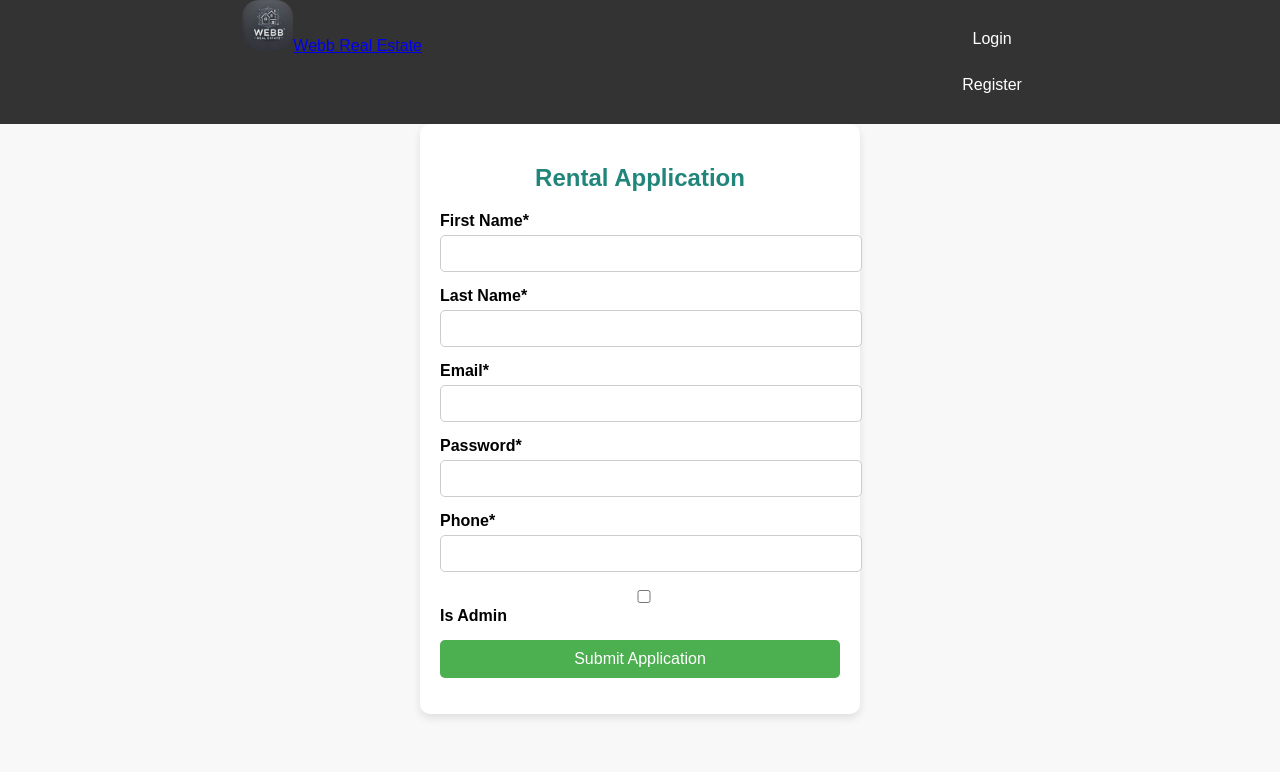
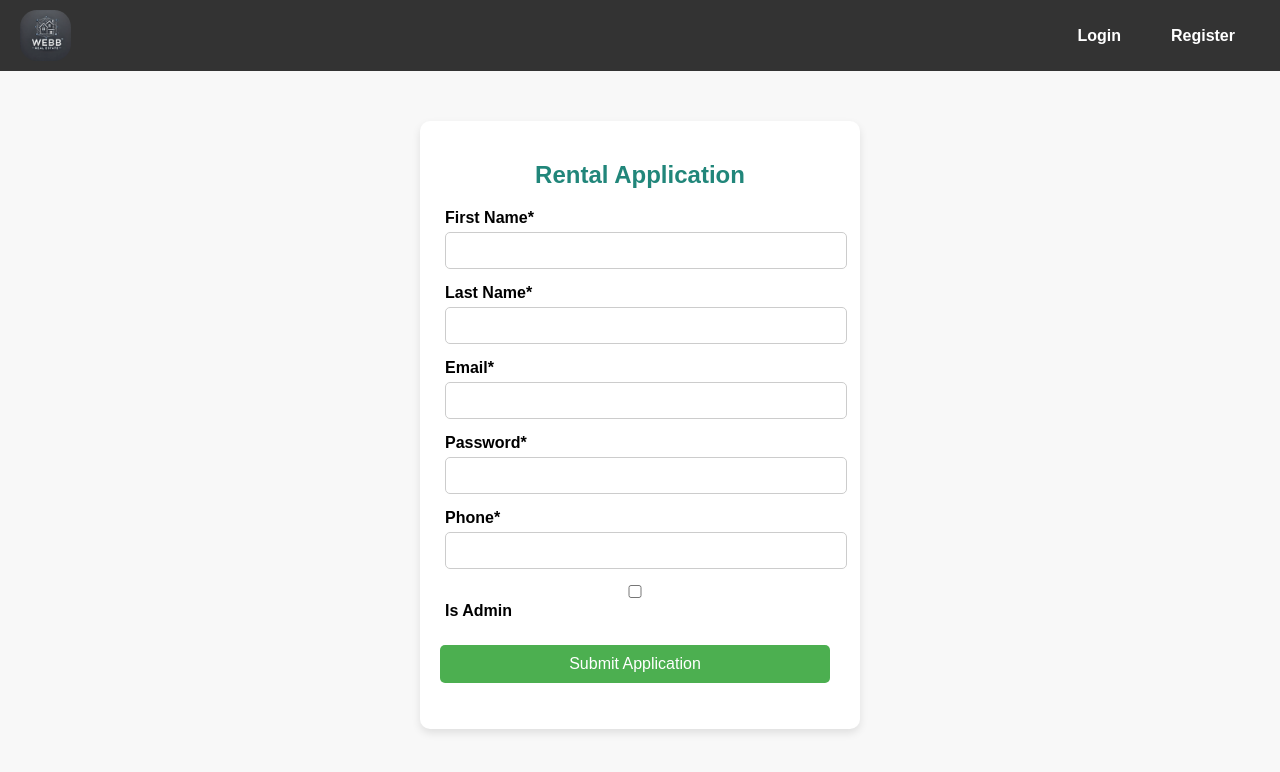
Before and after one commit to ashafer98/rentalapp, a React (Create React App) app in the folder frontEnd/: page /register in a window 1280 px wide. Shown: the top 772 px of the page. Built offline with nearby package versions, Linux system fonts and the light colour scheme.

Commit message:
nav bar fix

```diff
--- a/frontEnd/src/components/Navbar.css
+++ b/frontEnd/src/components/Navbar.css
@@ -1,29 +1,135 @@
+/* Navbar container */
 .navbar {
   background-color: #333;
-  overflow: hidden;
+  padding: 10px 20px;
+  display: flex;
+  justify-content: space-between;
+  align-items: center;
+  position: relative;
+  z-index: 200;
 }
 
-.navbar-list {
-  list-style-type: none;
-  margin: 0;
-  padding: 0;
+/* Logo styling - stays on the left */
+.logo {
   display: flex;
-  justify-content: space-around; /* Adjust alignment */
+  align-items: center;
 }
 
-.navbar-list li {
-  display: inline;
+.hero-logo-nav {
+  width: 40px;
+  height: auto;
+  border-radius: 5px;
 }
 
-.navbar-list li a {
-  display: block;
-  color: white;
-  text-align: center;
-  padding: 14px 16px;
-  text-decoration: none;
+/* Hamburger menu styling - appears on the right */
+.hamburger {
+  display: flex;
+  flex-direction: column;
+  gap: 5px;
+  cursor: pointer;
+  border: none;
+  background: none;
+  z-index: 300;
 }
 
-.navbar-list li a:hover {
-  background-color: #ddd;
-  color: black;
+.hamburger span {
+  width: 25px;
+  height: 3px;
+  background-color: white;
+  transition: all 0.3s ease;
 }
+
+/* Hamburger menu animation when opened */
+.hamburger.open span:nth-child(1) {
+  transform: rotate(45deg) translate(5px, 5px);
+}
+
+.hamburger.open span:nth-child(2) {
+  opacity: 0;
+}
+
+.hamburger.open span:nth-child(3) {
+  transform: rotate(-45deg) translate(5px, -5px);
+}
+
+/* Slide-in menu */
+.nav-links {
+  list-style: none;
+  position: fixed;
+  top: 0;
+  right: -100%;
+  height: 100%;
+  width: 75%;
+  max-width: 300px;
+  background-color: #333;
+  display: flex;
+  flex-direction: column;
+  justify-content: center;
+  align-items: center;
+  transition: right 0.3s ease-in-out;
+  z-index: 200;
+}
+
+.nav-links.show {
+  right: 0;
+}
+
+/* Nav items */
+.nav-links li {
+  margin: 15px 0;
+}
+
+.nav-links a,
+.nav-button {
+  text-decoration: none;
+  color: white;
+  font-weight: bold;
+  padding: 10px 15px;
+  border-radius: 5px;
+  transition: background-color 0.3s, color 0.3s;
+}
+
+/* Hover effect for buttons */
+.nav-button:hover {
+  background-color: #4caf50;
+  color: white;
+}
+
+/* Logout button styling */
+.logout-button {
+  background-color: #d9534f;
+}
+
+.logout-button:hover {
+  background-color: #c9302c;
+}
+
+/* Backdrop for the mobile menu */
+.backdrop {
+  position: fixed;
+  top: 0;
+  left: 0;
+  width: 100%;
+  height: 100%;
+  background-color: rgba(0, 0, 0, 0.5);
+  z-index: 100;
+}
+
+/* Responsive design */
+@media (min-width: 769px) {
+  .hamburger {
+    display: none;
+  }
+
+  .nav-links {
+    position: static;
+    flex-direction: row;
+    justify-content: flex-end;
+    width: auto;
+    height: auto;
+  }
+
+  .nav-links li {
+    margin: 0 10px;
+  }
+}
--- a/frontEnd/src/components/Navbar.js
+++ b/frontEnd/src/components/Navbar.js
@@ -1,50 +1,88 @@
-import React from 'react';
-import { Link, useNavigate } from 'react-router-dom'; // Use Link and useNavigate for navigation
+import React, { useState, useEffect, useRef } from 'react';
+import { Link, useNavigate } from 'react-router-dom';
 import './Navbar.css';
 import logo from '../photos/weebbrealestaeFullLgog.jpg';
 
 const Navbar = ({ isLoggedIn, setIsLoggedIn }) => {
+  const [menuOpen, setMenuOpen] = useState(false);
   const navigate = useNavigate();
+  const menuRef = useRef(null);
 
-  // Handle logout by clearing the token and redirecting to the homepage
   const handleLogout = () => {
     localStorage.removeItem('token');
-    setIsLoggedIn(false);  // Update the state to logged out
-    navigate('/');  // Redirect to homepage after logging out
+    setIsLoggedIn(false);
+    navigate('/');
   };
 
+  useEffect(() => {
+    const handleClickOutside = (event) => {
+      if (menuRef.current && !menuRef.current.contains(event.target)) {
+        setMenuOpen(false);
+      }
+    };
+    document.addEventListener('mousedown', handleClickOutside);
+    return () => {
+      document.removeEventListener('mousedown', handleClickOutside);
+    };
+  }, []);
+
+  useEffect(() => {
+    document.body.style.overflow = menuOpen ? 'hidden' : 'auto';
+  }, [menuOpen]);
+
   return (
-    <nav className="navbar">
-      <div className="navbar-list">
-        <div className="logo">
-          <Link to="/">
-            <img src={logo} alt="Webb Real Estate Logo" className="hero-logo-nav" />
-            Webb Real Estate
-          </Link>
-        </div>
-        <ul className="nav-links">
+    <>
+      {menuOpen && <div className="backdrop" onClick={() => setMenuOpen(false)}></div>}
+      <nav className="navbar" ref={menuRef}>
+        {/* Logo on the left */}
+        <Link to="/" className="logo">
+          <img src={logo} alt="Webb Real Estate Logo" className="hero-logo-nav" />
+        </Link>
+
+        {/* Hamburger menu on the right */}
+        <button
+          className={`hamburger ${menuOpen ? 'open' : ''}`}
+          onClick={() => setMenuOpen(!menuOpen)}
+          aria-label="Toggle menu"
+          aria-expanded={menuOpen}
+        >
+          <span></span>
+          <span></span>
+          <span></span>
+        </button>
+
+        {/* Slide-in menu */}
+        <ul className={`nav-links ${menuOpen ? 'show' : ''}`}>
           {isLoggedIn ? (
             <>
               <li>
-                <Link to="/dashboard">Dashboard</Link> {/* Always show home */}
+                <Link to="/dashboard" onClick={() => setMenuOpen(false)} className="nav-button">
+                  Dashboard
+                </Link>
               </li>
               <li>
-                <button onClick={handleLogout} className="logout-button">Logout</button> {/* Show logout if logged in */}
+                <button onClick={handleLogout} className="nav-button logout-button">
+                  Logout
+                </button>
               </li>
             </>
           ) : (
             <>
               <li>
-                <Link to="/login">Login</Link> {/* Show login if not logged in */}
+                <Link to="/login" onClick={() => setMenuOpen(false)} className="nav-button">
+                  Login
+                </Link>
               </li>
               <li>
-                <Link to="/register">Register</Link> {/* Show register if not logged in */}
+                <Link to="/register" onClick={() => setMenuOpen(false)} className="nav-button">
+                  Register
+                </Link>
               </li>
             </>
           )}
         </ul>
-      </div>
-    </nav>
+      </nav>
+    </>
   );
 };
 
--- a/frontEnd/src/components/Register.css
+++ b/frontEnd/src/components/Register.css
@@ -1,45 +1,85 @@
+/* Card Container */
 .Register-card {
   max-width: 400px;
-    margin: 0 auto;
+  margin: 50px auto; /* Adds spacing from top */
   padding: 20px;
   border-radius: 10px;
   box-shadow: 0 4px 8px rgba(0, 0, 0, 0.1);
   background-color: #fff;
 }
 
+/* Title Styling */
 .Register-card h2 {
   text-align: center;
   margin-bottom: 20px;
+  font-weight: bold;
 }
 
+/* Form Group Container */
 .form-group {
   margin-bottom: 15px;
+  padding-left: 5px;  /* Add some padding to the left */
+  padding-right: 5px; /* Add some padding to the right */
 }
 
+/* Label Styling */
 .form-group label {
   display: block;
   font-weight: bold;
   margin-bottom: 5px;
 }
 
+/* Input Field Styling */
 .form-group input {
-    width: 100%;
+  width: calc(100% - 10px); /* Prevent input from touching the edges */
   padding: 10px;
+  margin: 0 auto; /* Center align within the container */
   border: 1px solid #ccc;
   border-radius: 5px;
+  transition: border-color 0.3s, background-color 0.3s;
 }
 
+/* Input Focus State */
+.form-group input:focus {
+  border-color: #4CAF50;
+  background-color: #f9f9f9;
+  outline: none; /* Remove default outline */
+}
+
+/* Button Styling */
 button {
-    width: 100%;
+  width: calc(100% - 10px); /* Leave space around button */
   padding: 10px;
+  margin: 10px auto; /* Add spacing around the button */
   background-color: #4CAF50;
   color: white;
   border: none;
   border-radius: 5px;
   font-size: 16px;
   cursor: pointer;
+  transition: background-color 0.3s;
 }
 
+/* Button Hover State */
 button:hover {
-    background-color:navy
+  background-color: navy;
 }
+
+/* Optional Error Message Styling */
+.error-message {
+  color: red;
+  font-size: 14px;
+  margin-top: 5px;
+}
+
+/* Responsive Design */
+@media (max-width: 500px) {
+  .Register-card {
+    padding: 15px;
+    margin: 20px;
+  }
+
+  button {
+    font-size: 14px;
+  }
+}
```
Lines whose indentation alone changed are shown as unchanged.
